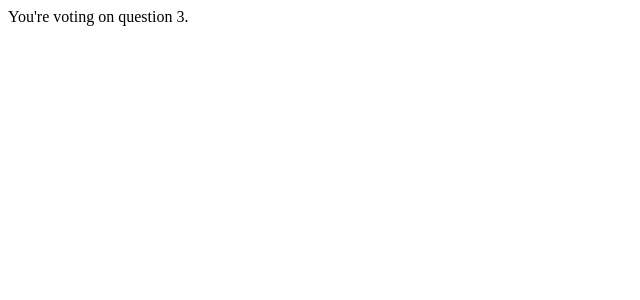
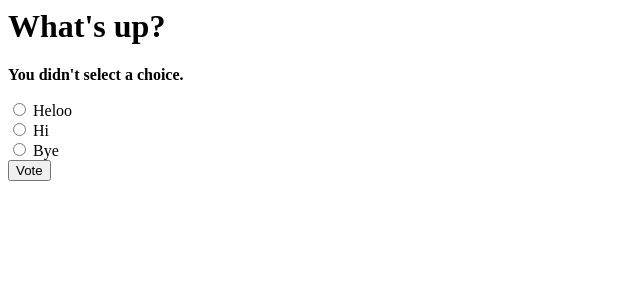
Before and after one commit to Andlibmehndi/Django, a Django app: page /polls/3/vote/ in a window 1280 px wide. Shown: the top 300 px of the page, without its empty margins (0-640 px from the left). Run offline with Django 3.2, Linux system fonts and the light colour scheme; data comes from the database, SQL or seed files in the repository; both versions use the stored data as it was after the commit.

Commit message:
Part4 Completed

```diff
--- a/polls/templates/polls/detail.html
+++ b/polls/templates/polls/detail.html
@@ -1,6 +1,12 @@
 <h1>{{ question.question_text }}</h1>
-<ul>
+
+{% if error_message %}<p><strong>{{ error_message }}</strong></p>{% endif %}
+
+<form action="{% url 'polls:vote' question.id %}" method="post">
+{% csrf_token %}
 {% for choice in question.choice_set.all %}
-    <li>{{ choice.choice_text }}</li>
+    <input type="radio" name="choice" id="choice{{ forloop.counter }}" value="{{ choice.id }}">
+    <label for="choice{{ forloop.counter }}">{{ choice.choice_text }}</label><br>
 {% endfor %}
-</ul>
+<input type="submit" value="Vote">
+</form>
--- a/polls/urls.py
+++ b/polls/urls.py
@@ -4,8 +4,15 @@ from . import views
 
 app_name = 'polls'
 urlpatterns = [
-    path('', views.index, name='index'),
-    path('<int:question_id>/', views.detail, name='detail'),
-    path('<int:question_id>/results/', views.results, name='results'),
+    # old without generic view
+    # path('', views.index, name='index'),
+    # path('<int:question_id>/', views.detail, name='detail'),
+    # path('<int:question_id>/results/', views.results, name='results'),
+    # path('<int:question_id>/vote/', views.vote, name='vote'),
+
+    #With Generic view
+    path('', views.IndexView.as_view(), name='index'),
+    path('<int:pk>/', views.DetailView.as_view(), name='detail'),
+    path('<int:pk>/results/', views.ResultsView.as_view(), name='results'),
     path('<int:question_id>/vote/', views.vote, name='vote'),
 ]
--- a/polls/views.py
+++ b/polls/views.py
@@ -1,9 +1,10 @@
 from django.shortcuts import render,get_object_or_404
-from django.http import Http404
-from django.http import HttpResponse
+from django.http import HttpResponse, HttpResponseRedirect, Http404
 from django.template import loader
+from django.urls import reverse
+from django.views import generic
 
-from .models import Question
+from .models import Question, Choice
 
 # This is common method
 # def index(request):
@@ -15,10 +16,10 @@ from .models import Question
 #     return HttpResponse(template.render(context, request))
 
 # Shortcut method from django
-def index(request):
-    latest_question_list = Question.objects.order_by('-pub_date')[:5]
-    context = {'latest_question_list': latest_question_list}
-    return render(request, 'polls/index.html', context)
+# def index(request):
+#     latest_question_list = Question.objects.order_by('-pub_date')[:5]
+#     context = {'latest_question_list': latest_question_list}
+#     return render(request, 'polls/index.html', context)
 
 #Normal method for handling 404
 # def detail(request, question_id):
@@ -29,13 +30,49 @@ def index(request):
 #     return render(request, 'polls/detail.html', {'question': question})
 
 # Shortcut method from django
-def detail(request, question_id):
-    question = get_object_or_404(Question, pk=question_id)
-    return render(request, 'polls/detail.html', {'question': question})
+# def detail(request, question_id):
+#     question = get_object_or_404(Question, pk=question_id)
+#     return render(request, 'polls/detail.html', {'question': question})
 
-def results(request, question_id):
-    response = "You're looking at the results of question %s."
-    return HttpResponse(response % question_id)
+# def results(request, question_id):
+#     question = get_object_or_404(Question, pk=question_id)
+#     return render(request, 'polls/results.html', {'question': question})
+
+
+
+# View with generic
+class IndexView(generic.ListView):
+    template_name = 'polls/index.html'
+    context_object_name = 'latest_question_list'
+
+    def get_queryset(self):
+        """Return the last five published questions."""
+        return Question.objects.order_by('-pub_date')[:5]
+
+
+class DetailView(generic.DetailView):
+    model = Question
+    template_name = 'polls/detail.html'
+
+
+class ResultsView(generic.DetailView):
+    model = Question
+    template_name = 'polls/results.html'
 
 def vote(request, question_id):
-    return HttpResponse("You're voting on question %s." % question_id)
+    question = get_object_or_404(Question, pk=question_id)
+    try:
+        selected_choice = question.choice_set.get(pk=request.POST['choice'])
+    except (KeyError, Choice.DoesNotExist):
+        # Redisplay the question voting form.
+        return render(request, 'polls/detail.html', {
+            'question': question,
+            'error_message': "You didn't select a choice.",
+        })
+    else:
+        selected_choice.votes += 1
+        selected_choice.save()
+        # Always return an HttpResponseRedirect after successfully dealing
+        # with POST data. This prevents data from being posted twice if a
+        # user hits the Back button.
+        return HttpResponseRedirect(reverse('polls:results', args=(question.id,)))
```
Also changed, not shown: polls/templates/polls/results.html (added, +9 -0 lines), db.sqlite3.
